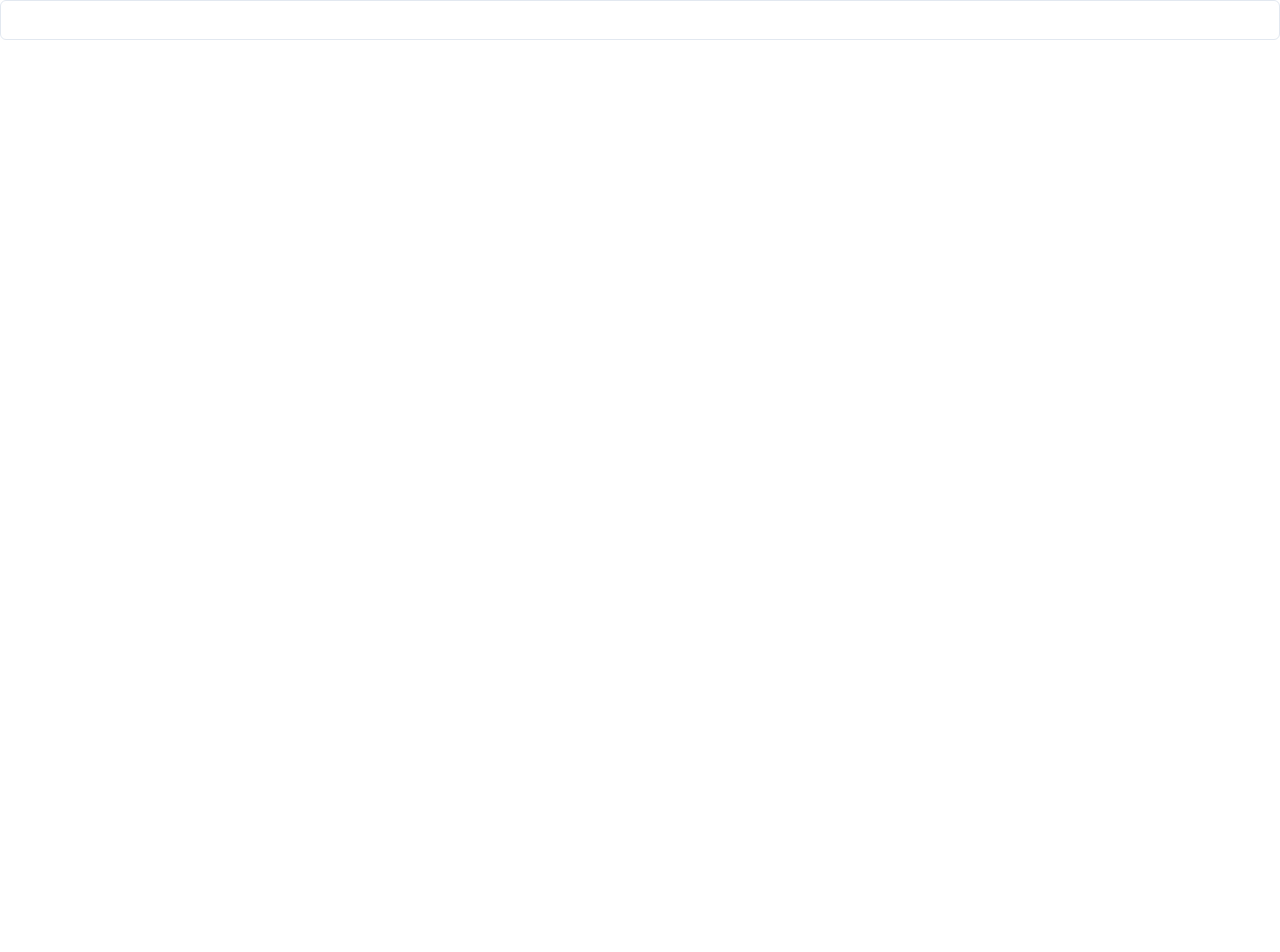
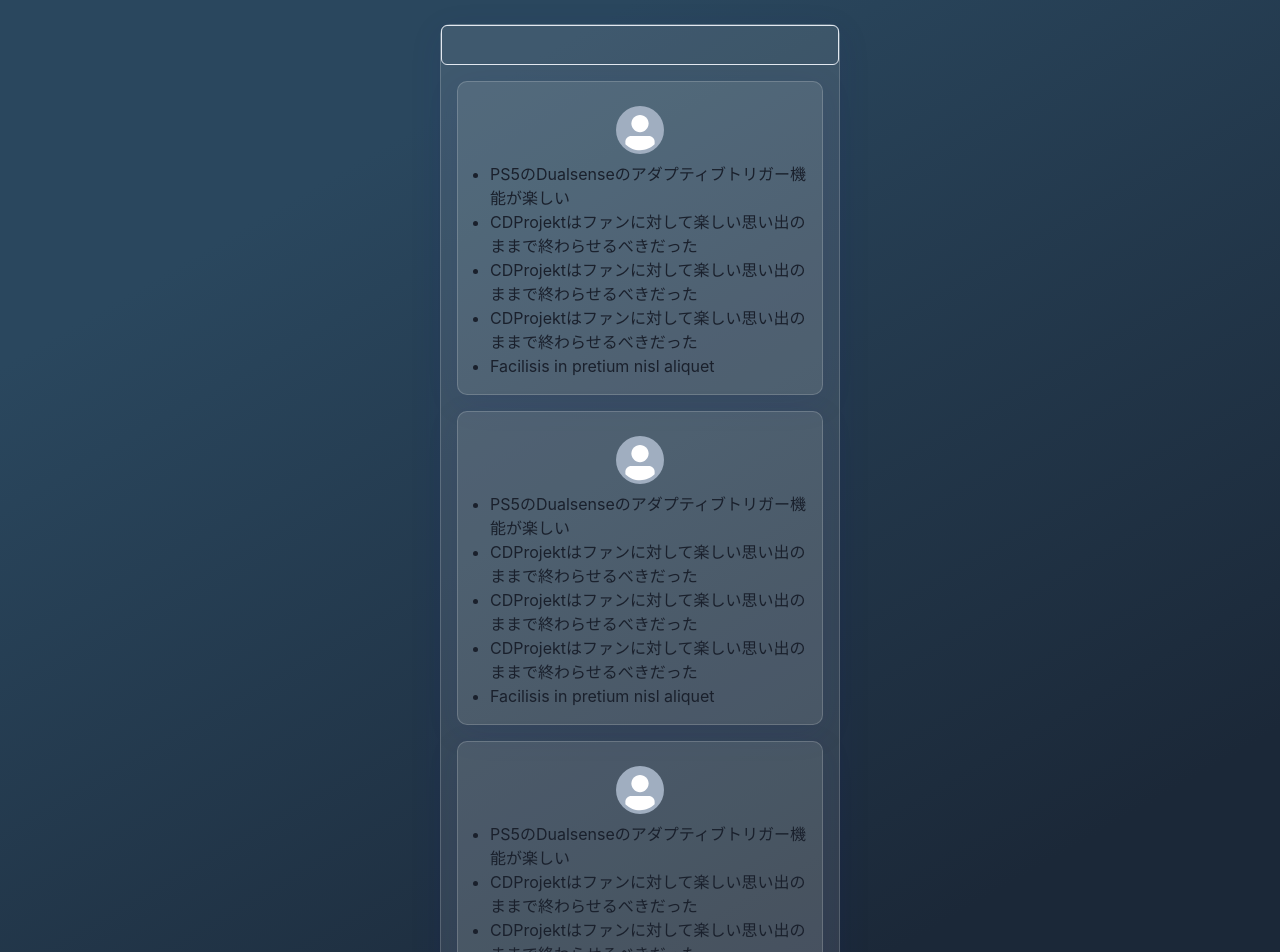
Before and after one commit to crypt0box/gamergpt, a Next.js app: page / in a window 1280 px wide. Shown: the top 952 px of the page. Before the commit the page ends 800 px from the top, so only its background shows below. Built offline with nearby package versions, Linux system fonts and the light colour scheme.

Commit message:
feat: デザインを仮で実装

```diff
--- a/src/pages/api/hello.ts
+++ b/src/pages/api/gpt.ts
@@ -3,24 +3,44 @@
 import { Configuration, OpenAIApi } from "openai";
 import type { NextApiRequest, NextApiResponse } from "next";
 
-type Review = {
-  negative: string[];
-  positive: string[];
+export type Review = {
+  negatives: string[];
+  positives: string[];
+};
+
+const extractStrings = (inputStr: string): Review => {
+  const positives: string[] = [];
+  const negatives: string[] = [];
+  const inputLines = inputStr.split("\n");
+
+  for (const line of inputLines) {
+    if (line.trim().startsWith("p")) {
+      const matched = line.match(/p\d+.\s*(.*)/);
+      if (matched) {
+        positives.push(matched[1]);
+      }
+    } else if (line.trim().startsWith("n")) {
+      const matched = line.match(/n\d+.\s*(.*)/);
+      if (matched) {
+        negatives.push(matched[1]);
+      }
+    }
+  }
+
+  return { positives, negatives };
 };
 
 const configuration = new Configuration({
   apiKey: process.env.NEXT_PUBLIC_OPENAI_API_KEY,
 });
+
 const openai = new OpenAIApi(configuration);
+
 const messages = {
   role: "system",
   content: `
-  次に渡す文章をネガティブな意見とポジティブな意見に分けてそれぞれ最大５つまで以下のようにjson形式で要約してください
-
-  {
-    negative: [],
-    positive: []
-  }
+  これから渡す文章をネガティブな意見とポジティブな意見に分けてそれぞれ最大5つまで要約してください。
+  ポジティブな意見の先頭には「p」を、ネガティブな意見の先頭には「n」をつけてください。
   `,
 } as const;
 
@@ -48,27 +68,17 @@
       .join()
       // tokenはmax4096なので3000文字に切り出す
       .slice(0, 3000);
+
+    // GPTくんにお願い
     const completion = await openai.createChatCompletion({
       model: "gpt-3.5-turbo",
       messages: [messages, { role: "user", content: review }],
     });
     const answer = `${completion.data.choices[0].message?.content.trim()}\r\n`;
 
-    console.log("🚀 ~ file: hello.ts:57 ~ answer:", answer);
     // ChatGPTからの返答をパースしてJSON形式に変換
-    // FIXME: jsonのパースに失敗する
-    const answerJson = JSON.parse(answer);
+    const answerJson = extractStrings(answer);
     res.status(200).json({ answer: answerJson });
-    // let answerJson: Review;
-    // try {
-    //   answerJson = JSON.parse(answer);
-    //   res.status(200).json({ answer: answerJson });
-    // } catch (error) {
-    //   res.status(500).json({
-    //     error: "Internal server error",
-    //   });
-    //   return;
-    // }
   } catch (error) {
     res.status(500).json({ error: "Internal server error" });
   }
--- a/src/pages/index.tsx
+++ b/src/pages/index.tsx
@@ -1,10 +1,22 @@
-import { FormControl, FormLabel, Input } from "@chakra-ui/react";
+import styles from "@/styles/Home.module.css";
+import {
+  Avatar,
+  Box,
+  Flex,
+  FormControl,
+  FormLabel,
+  Input,
+  ListItem,
+  UnorderedList,
+} from "@chakra-ui/react";
 import axios from "axios";
 import Head from "next/head";
 import { useState } from "react";
+import { Review } from "./api/gpt";
 
 export default function Home() {
   const [url, setUrl] = useState("");
+  const [review, setReview] = useState<Review>();
 
   const onSubmit = async (e: React.FormEvent<HTMLFormElement>) => {
     e.preventDefault();
@@ -12,10 +24,16 @@
     const pattern: RegExp = /\/app\/(\d+)\//;
     const match: RegExpMatchArray | null = url.match(pattern);
 
-    if (match) {
+    if (!match) return;
+
+    try {
       const gameId = match[1];
-      const res = await axios.post("/api/hello", { gameId });
-      console.log("🚀 ~ file: index.tsx:18 ~ onSubmit ~ res:", res.data);
+      const { data } = await axios.post<{ answer: Review }>("/api/gpt", {
+        gameId,
+      });
+      setReview(data.answer);
+    } catch (error) {
+      console.error(error);
     }
   };
 
@@ -27,7 +45,15 @@
         <meta name="viewport" content="width=device-width, initial-scale=1" />
         <link rel="icon" href="/favicon.ico" />
       </Head>
-      <main>
+      <main className={styles.main}>
+        <Box
+          w={400}
+          m={6}
+          background="rgba( 255, 255, 255, 0.1 )"
+          boxShadow="0 8px 32px 0 rgba( 31, 38, 135, 0.1 )"
+          borderRadius="10px"
+          border="1px solid rgba( 255, 255, 255, 0.18 )"
+        >
           <form onSubmit={onSubmit}>
             <FormControl>
               <FormLabel hidden>Steam Address</FormLabel>
@@ -39,6 +65,100 @@
               />
             </FormControl>
           </form>
+          <Box
+            display="flex"
+            flexDirection="column"
+            m={4}
+            p={4}
+            background="rgba( 255, 255, 255, 0.1 )"
+            boxShadow="0 8px 32px 0 rgba( 31, 38, 135, 0.1 )"
+            borderRadius="10px"
+            border="1px solid rgba( 255, 255, 255, 0.18 )"
+          >
+            <Flex m={2} justifyContent="center" alignItems="center">
+              <Avatar />
+            </Flex>
+            <Box>
+              <UnorderedList>
+                <ListItem>
+                  PS5のDualsenseのアダプティブトリガー機能が楽しい
+                </ListItem>
+                <ListItem>
+                  CDProjektはファンに対して楽しい思い出のままで終わらせるべきだった
+                </ListItem>
+                <ListItem>
+                  CDProjektはファンに対して楽しい思い出のままで終わらせるべきだった
+                </ListItem>
+                <ListItem>
+                  CDProjektはファンに対して楽しい思い出のままで終わらせるべきだった
+                </ListItem>
+                <ListItem>Facilisis in pretium nisl aliquet</ListItem>
+              </UnorderedList>
+            </Box>
+          </Box>
+          <Box
+            display="flex"
+            flexDirection="column"
+            m={4}
+            p={4}
+            background="rgba( 255, 255, 255, 0.1 )"
+            boxShadow="0 8px 32px 0 rgba( 31, 38, 135, 0.1 )"
+            borderRadius="10px"
+            border="1px solid rgba( 255, 255, 255, 0.18 )"
+          >
+            <Flex m={2} justifyContent="center" alignItems="center">
+              <Avatar />
+            </Flex>
+            <Box>
+              <UnorderedList>
+                <ListItem>
+                  PS5のDualsenseのアダプティブトリガー機能が楽しい
+                </ListItem>
+                <ListItem>
+                  CDProjektはファンに対して楽しい思い出のままで終わらせるべきだった
+                </ListItem>
+                <ListItem>
+                  CDProjektはファンに対して楽しい思い出のままで終わらせるべきだった
+                </ListItem>
+                <ListItem>
+                  CDProjektはファンに対して楽しい思い出のままで終わらせるべきだった
+                </ListItem>
+                <ListItem>Facilisis in pretium nisl aliquet</ListItem>
+              </UnorderedList>
+            </Box>
+          </Box>
+          <Box
+            display="flex"
+            flexDirection="column"
+            m={4}
+            p={4}
+            background="rgba( 255, 255, 255, 0.1 )"
+            boxShadow="0 8px 32px 0 rgba( 31, 38, 135, 0.1 )"
+            borderRadius="10px"
+            border="1px solid rgba( 255, 255, 255, 0.18 )"
+          >
+            <Flex m={2} justifyContent="center" alignItems="center">
+              <Avatar />
+            </Flex>
+            <Box>
+              <UnorderedList>
+                <ListItem>
+                  PS5のDualsenseのアダプティブトリガー機能が楽しい
+                </ListItem>
+                <ListItem>
+                  CDProjektはファンに対して楽しい思い出のままで終わらせるべきだった
+                </ListItem>
+                <ListItem>
+                  CDProjektはファンに対して楽しい思い出のままで終わらせるべきだった
+                </ListItem>
+                <ListItem>
+                  CDProjektはファンに対して楽しい思い出のままで終わらせるべきだった
+                </ListItem>
+                <ListItem>Facilisis in pretium nisl aliquet</ListItem>
+              </UnorderedList>
+            </Box>
+          </Box>
+        </Box>
       </main>
     </>
   );
--- /dev/null
+++ b/src/styles/Home.module.css
@@ -0,0 +1,10 @@
+.main {
+  background-image: linear-gradient(
+    150deg,
+    rgb(42, 71, 94) 20%,
+    rgb(27, 40, 56) 80%
+  );
+  display: flex;
+  justify-content: center;
+  min-height: 100vh;
+}
```
Lines whose indentation alone changed are shown as unchanged.
